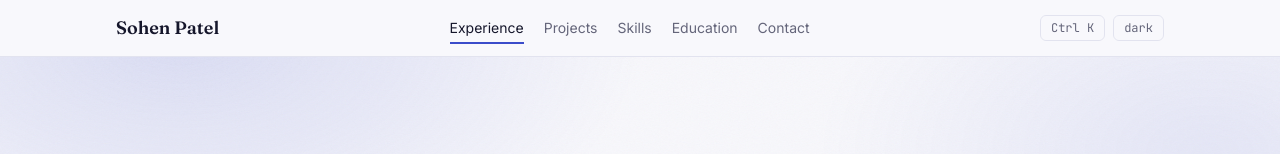
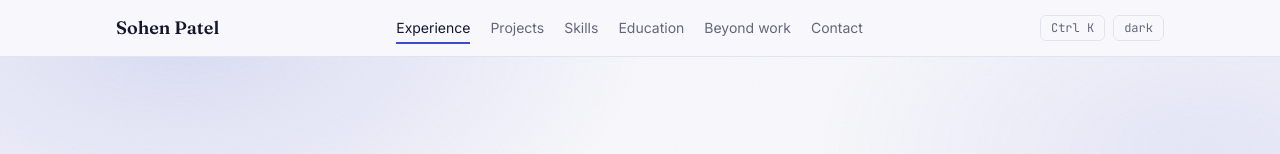
Before and after one commit to sohenpatel22/portfolio, a Next.js app: page / in a window 1280 px wide. Shown: the top 154 px of the page. Built offline with nearby package versions, Linux system fonts and the light colour scheme; no server answers.

Commit message:
Add nav link for the extracurricular section

```diff
--- a/src/components/Nav.tsx
+++ b/src/components/Nav.tsx
@@ -8,6 +8,7 @@ const links = [
   ["Projects", "projects"],
   ["Skills", "skills"],
   ["Education", "education"],
+  ["Beyond work", "extracurricular"],
   ["Contact", "contact"],
 ];
 
```
